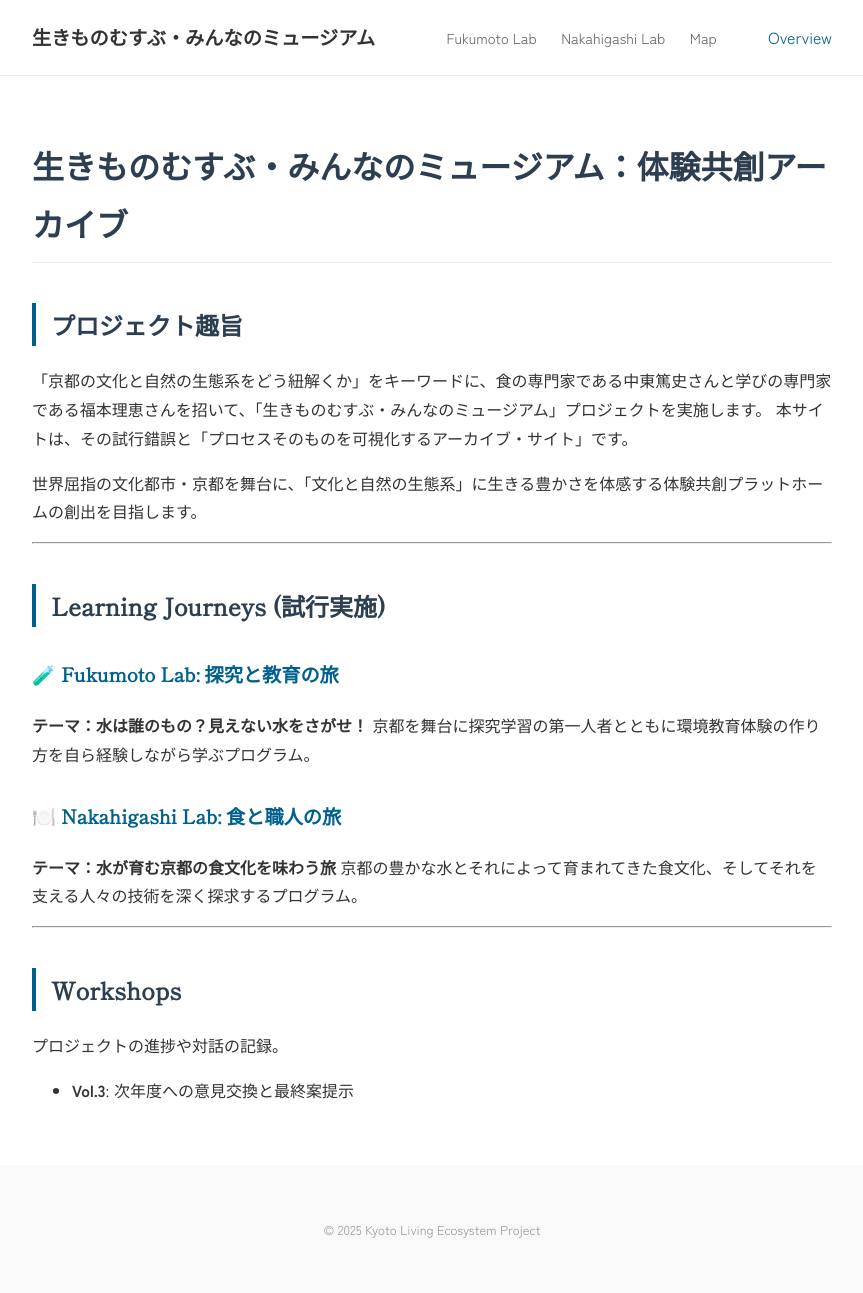
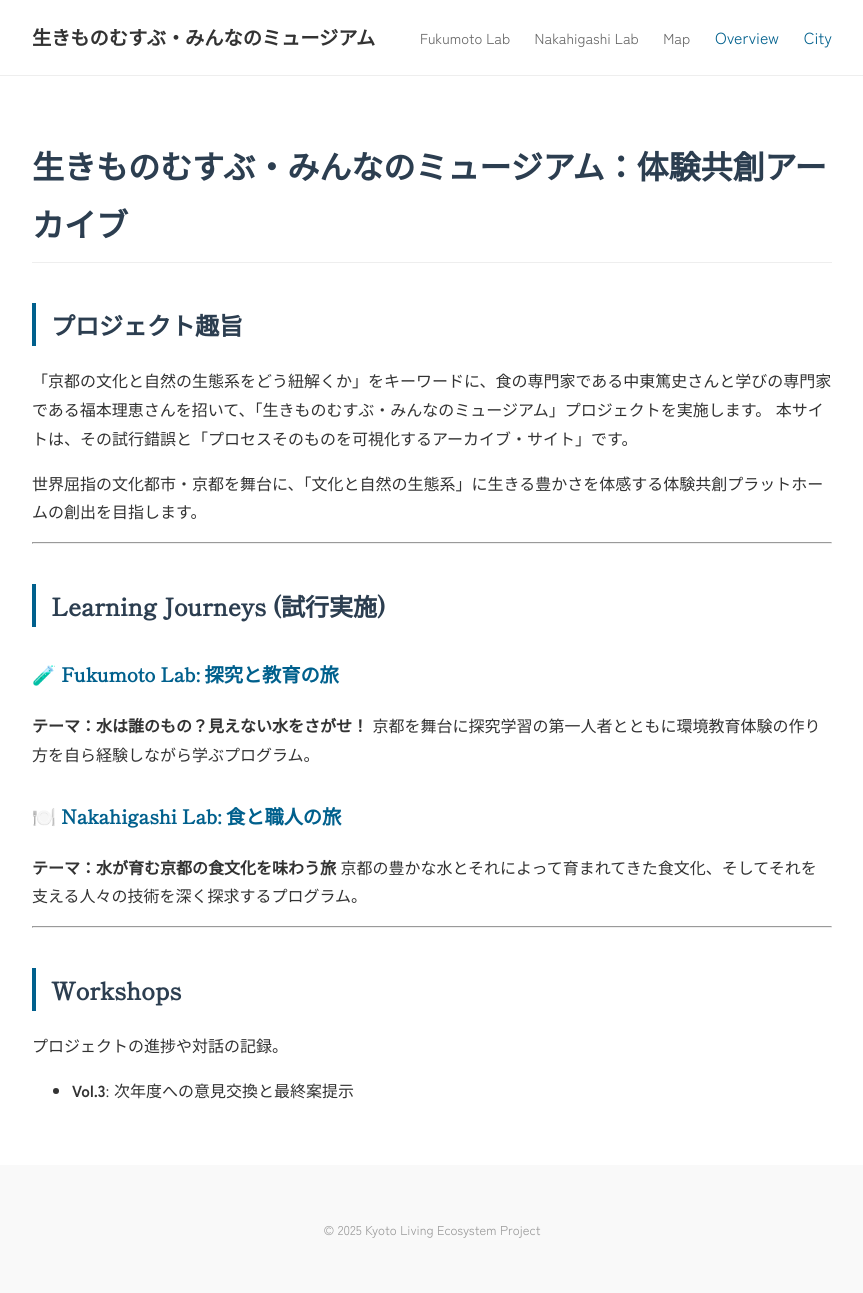
Before and after one commit to REMriaTV/iki-mono, a Jekyll site: the page built from README.md, in a window 1280 px wide. Shown: the whole page, without its empty margins (208-1071 px from the left). Built offline with Jekyll 4.4.1, drawn with Linux system fonts in a browser that asks for light colours; our own code applies the rules of GitHub Pages for plain Markdown files.

Commit message:
京都市内の水の流れのリンクを追加

```diff
--- a/_layouts/default.html
+++ b/_layouts/default.html
@@ -19,6 +19,8 @@
                 <a href="/iki-mono/journeys/nakahigashi/">Nakahigashi Lab</a>
                 <a href="/iki-mono/map.html">Map</a>  </nav>
                 <a href="/iki-mono/overview.html">Overview</a>  </nav>
+                <a href="/iki-mono/city_water_network.html">City</a>  </nav>
+
             </nav>
         </div>
     </header>
```
